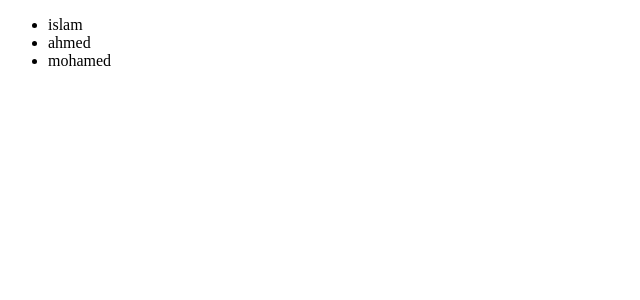
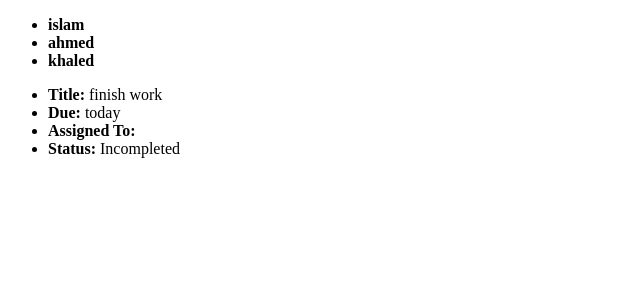
Before and after one commit to IslamAhmd/PHP-Practitioner, a PHP site: page /index.php in a window 1280 px wide. Shown: the top 300 px of the page, without its empty margins (0-640 px from the left). Run offline with PHP 8.4, Linux system fonts and the light colour scheme; data that the repository does not hold is empty.

Commit message:
step8: Booleans

```diff
--- a/index.php
+++ b/index.php
@@ -1,5 +1,11 @@
 <?php
 
-$names = ['islam', 'ahmed', 'mohamed'];
+$names = ['islam', 'ahmed', 'khaled', 'mohsen', 'saad'];
+$task = [
+    'title' => 'finish work',
+    'due' => 'today',
+    'assigned_to' => 'islam',
+    'completed' => false
+];
 
 require 'index.view.php';
--- a/index.view.php
+++ b/index.view.php
@@ -11,11 +11,30 @@
     <header>
 
         <ul>
-            <?php foreach($names as $name) : ?>
-                <li><?= $name ?></li>
+            <?php foreach($names as $i => $name) : ?>
+                <?php if($i == 3): break; endif; ?>
+                <!-- continue:  skips to the next iteration in the loop. -->
+                <!-- break: jumps out of the loop and not processes any more of the remaining iterations. -->
+                <li>
+                    <strong><?= $name ?></strong>
+                </li>
             <?php endforeach ?>
         </ul>
 
+        <ul>
+        <li>
+            <strong><?= ucwords('title') ?>: </strong> <?= $task['title'] ?>
+        </li>
+        <li>
+            <strong><?= ucwords('due') ?>: </strong> <?= $task['due'] ?>
+        </li>
+        <li>
+            <strong><?= ucwords('assigned to') ?>: </strong> <?= $$task['assigned_to'] ?>
+        </li>
+        <li>
+            <strong><?= ucwords('status') ?>: </strong> <?= $$task['completed']? 'Completed' : 'Incompleted' ?>
+        </li>
+        </ul>
     </header>
 
 </body>
```
